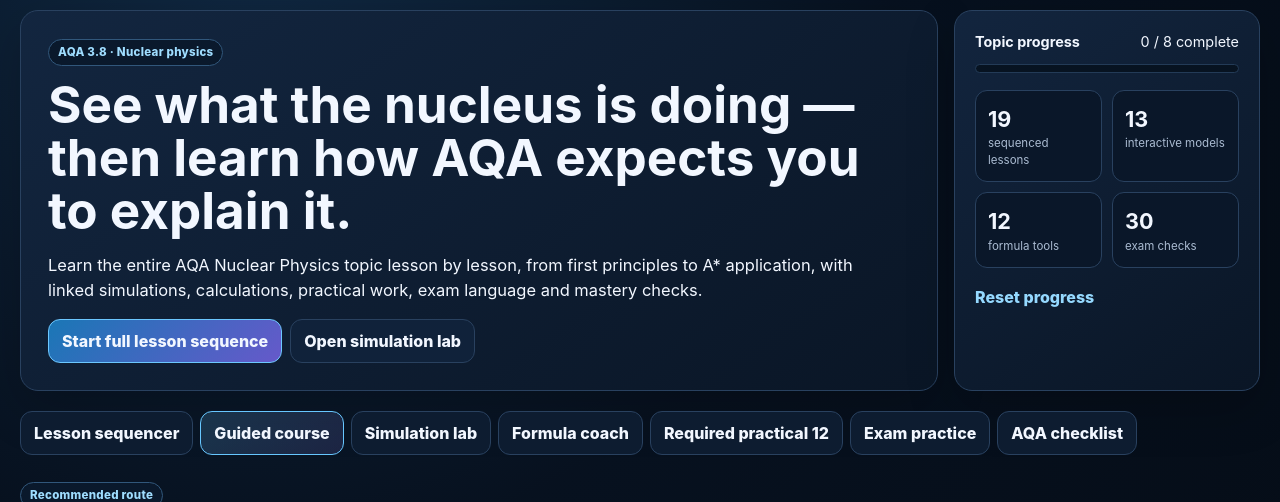
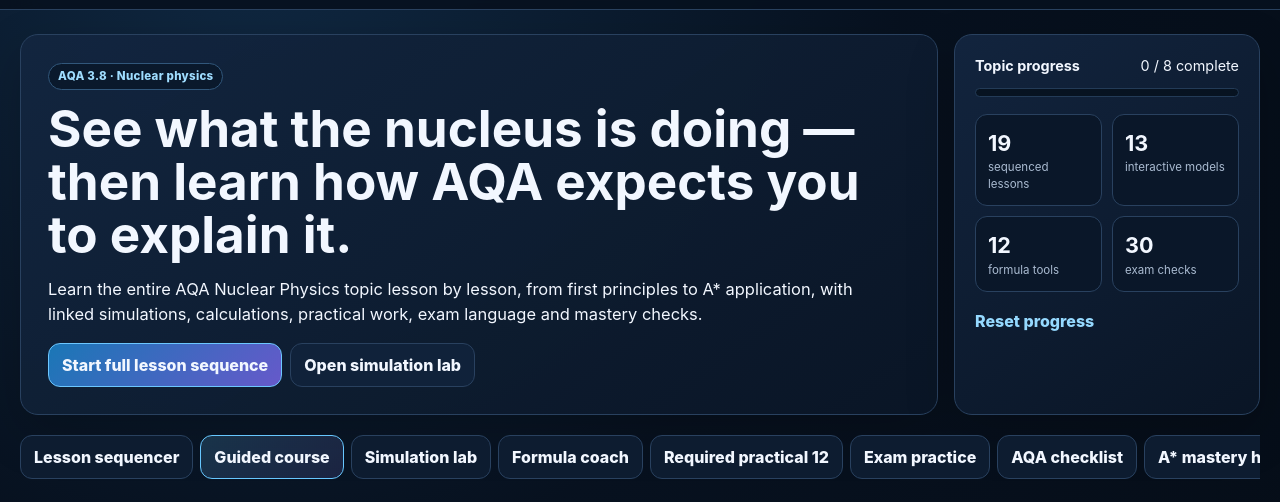
Before and after one commit to markstevengray95-star/nuclear-physicsalevel, a plain HTML site: page index.html in a window 1280 px wide. Shown: the part 83-585 px from the top of the page. Drawn offline with Linux system fonts and the light colour scheme.

Commit message:
Enable A-star mastery hub and simulation notebook

```diff
--- a/index.html
+++ b/index.html
@@ -8,7 +8,7 @@
   <meta name="description" content="Interactive AQA A-level Physics 7408 Nuclear Physics learning lab with guided lessons, simulations, calculations and exam practice.">
   <link rel="stylesheet" href="styles.css?v=1">
   <link rel="stylesheet" href="lesson-sequencer.css?v=2">
-  <link rel="stylesheet" href="simulation-upgrades.css?v=2">
+  <link rel="stylesheet" href="simulation-upgrades.css?v=2">\n  <link rel="stylesheet" href="mastery-upgrades.css?v=1">
 </head>
 <body>
 <header class="topbar">
@@ -229,6 +229,6 @@
 
 <script src="app.js?v=1"></script>
 <script src="simulation-upgrades.js?v=2"></script>
-<script src="lesson-sequencer.js?v=2"></script>
+<script src="lesson-sequencer.js?v=2"></script>\n<script src="mastery-upgrades.js?v=1"></script>
 </body>
 </html>
```
